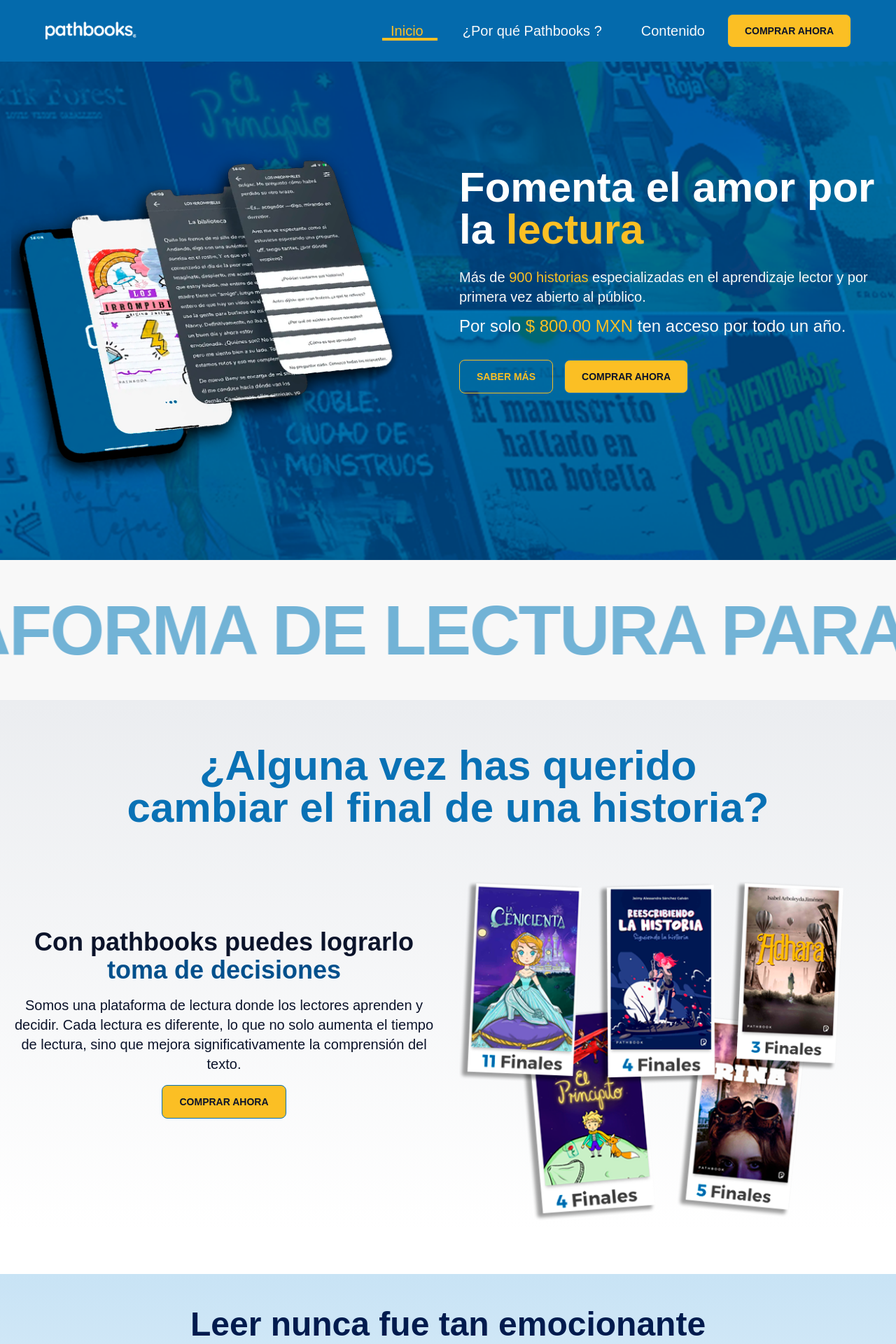
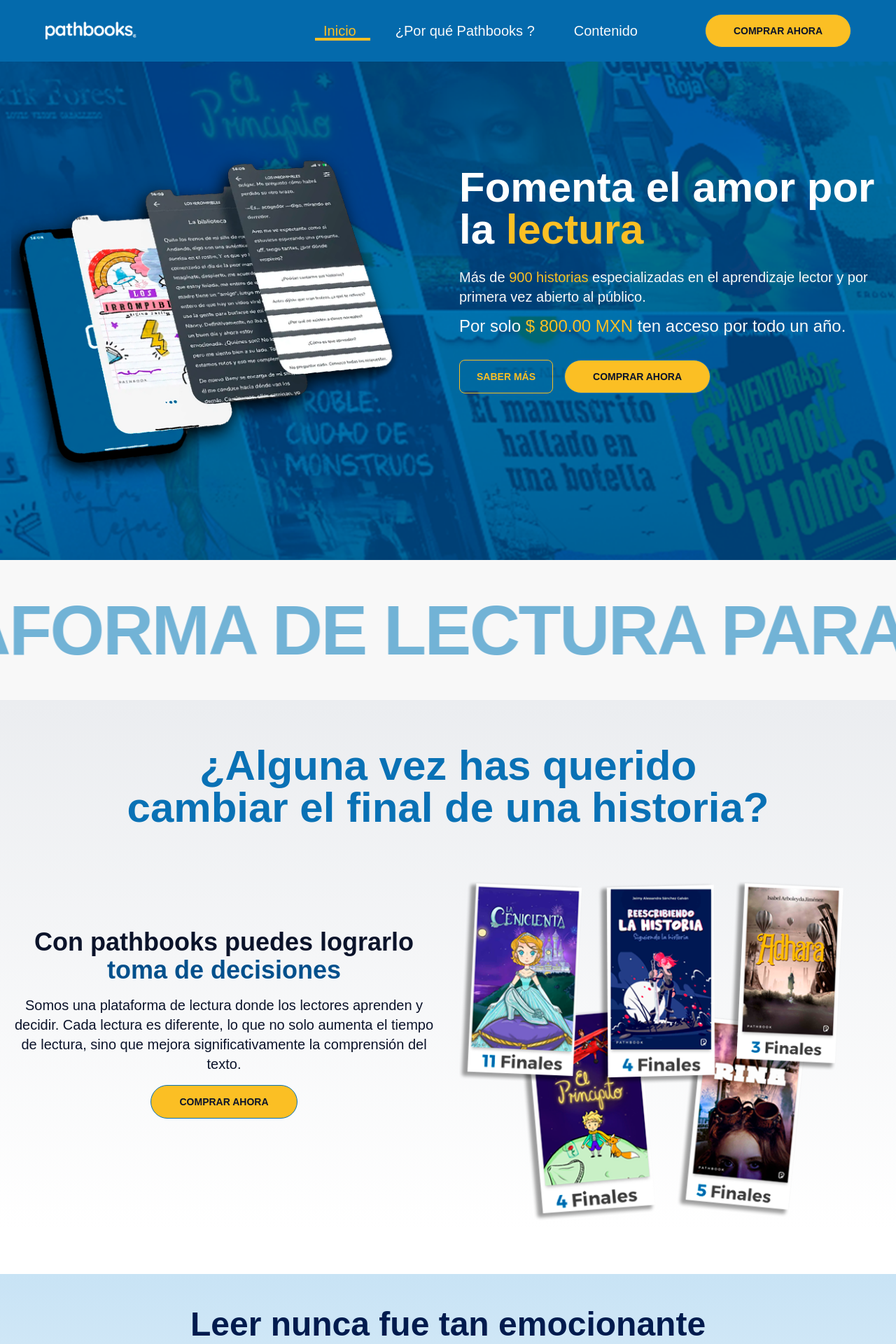
Before and after one commit to victorLagunaSau/pathbooksOfferts, a Next.js app: page / in a window 1280 px wide. Shown: the top 1920 px of the page at 70% size. Built offline with nearby package versions, Linux system fonts and the light colour scheme.

Commit message:
botones nuevos con pixel

```diff
--- /dev/null
+++ b/components/Buttons/ButtonComprar.js
@@ -0,0 +1,22 @@
+// components/BotonComprar.jsx
+import React from "react";
+
+const BotonComprar = () => {
+  const handleClick = () => {
+    if (typeof window !== "undefined" && typeof fbq === "function") {
+      fbq("trackCustom", "irAComprarLanding");
+    }
+  };
+
+  return (
+    <a
+      href="#comprar"
+      onClick={handleClick}
+      className="btn btn-primary bg-yellow-500 hover:bg-yellow-700 text-black-100 hover:text-white-100 px-10 py-3 rounded-full transition-all"
+    >
+      Comprar ahora
+    </a>
+  );
+};
+
+export default BotonComprar;
--- a/components/Home001.js
+++ b/components/Home001.js
@@ -3,6 +3,7 @@
 import {motion} from "framer-motion";
 import getScrollAnimation from "../utils/getScrollAnimation";
 import ScrollAnimationWrapper from "./Layout/ScrollAnimationWrapper";
+import ButtonComprar from "./Buttons/ButtonComprar";
 
 const Home001 = () => {
     const scrollAnimation = useMemo(() => getScrollAnimation(), []);
@@ -58,11 +59,7 @@
                                     className="btn btn-outline border-yellow-500 text-yellow-500 hover:bg-yellow-500 hover:text-yellow-700 px-6 py-3 rounded-lg transition-all">
                                     Saber más
                                 </a>
-                                 <a
-                                  href="#comprar"
-                                  className="btn btn-primary bg-yellow-500 hover:bg-yellow-700 text-black-100 hover:text-white-100 px-6 py-3 rounded-lg transition-all">
-                                  Comprar ahora
-                                </a>
+                                 <ButtonComprar/>
                             </div>
                         </motion.div>
                     </ScrollAnimationWrapper>
--- a/components/Home002.js
+++ b/components/Home002.js
@@ -3,6 +3,7 @@
 import {motion} from "framer-motion";
 import getScrollAnimation from "../utils/getScrollAnimation";
 import ScrollAnimationWrapper from "./Layout/ScrollAnimationWrapper";
+import ButtonComprar from "./Buttons/ButtonComprar";
 
 const Home002 = () => {
     const scrollAnimation = useMemo(() => getScrollAnimation(), []);
@@ -41,11 +42,7 @@
                             </p>
 
                             <div className="flex flex-col sm:flex-row gap-4 justify-center ">
-                                 <a
-                                  href="#comprar"
-                                  className="btn btn-primary bg-yellow-500 hover:bg-yellow-700 text-black-100 hover:text-white-100 px-6 py-3 rounded-lg transition-all">
-                                  Comprar ahora
-                                </a>
+                                 <ButtonComprar/>
                             </div>
                         </motion.div>
                     </ScrollAnimationWrapper>
--- a/components/Home004.js
+++ b/components/Home004.js
@@ -3,6 +3,7 @@
 import getScrollAnimation from "../utils/getScrollAnimation";
 import ScrollAnimationWrapper from "./Layout/ScrollAnimationWrapper";
 import Image from "next/image";
+import ButtonComprar from "./Buttons/ButtonComprar";
 
 const Home004 = () => {
     const scrollAnimation = useMemo(() => getScrollAnimation(), []);
@@ -42,11 +43,7 @@
 
                         {/* Botón */}
                         <div className="flex justify-center">
-                                 <a
-                                  href="#comprar"
-                                  className="btn btn-primary bg-yellow-500 hover:bg-yellow-700 text-black-100 hover:text-white-100 px-6 py-3 rounded-lg transition-all">
-                                  Comprar ahora
-                                </a>
+                                 <ButtonComprar/>
                         </div>
                     </motion.div>
                 </ScrollAnimationWrapper>
--- a/components/HomeComprar.js
+++ b/components/HomeComprar.js
@@ -1,7 +1,14 @@
-import React, { useState } from "react";
+import React, {useState} from "react";
 
 const Comprar = () => {
     const [showModal, setShowModal] = useState(false);
+
+    const handleClick = () => {
+        if (typeof window !== "undefined" && typeof fbq === "function") {
+            fbq("trackCustom", "irAPagar");
+        }
+        setShowModal(true);
+    };
 
     return (
         <section
@@ -13,52 +20,71 @@
                     Pathbooks es una <span className="text-yellow-500">compra segura</span>
                 </h2>
                 <p className="text-gray-700 text-2xl mb-12">
-          Disfruta del acceso ilimitado a todas nuestras historias interactivas con una sola compra. Sin suscripciones, sin cargos ocultos.
+                    Disfruta del acceso ilimitado a todas nuestras historias interactivas con una sola compra. Sin
+                    suscripciones, sin cargos ocultos.
                 </p>
-        {/* Botón */}
-        <div className="mt-6 mb-8">
+
+                {/* Tarjeta de precio con descuento */}
+                <div
+                    className="bg-yellow-50 border border-yellow-200 rounded-2xl p-10 mb-12 shadow-xl max-w-3xl mx-auto text-center">
+                    <p className="text-3xl md:text-4xl font-bold text-black-100 mb-4">
+                        Oferta especial: <span className="text-yellow-600">"Promueve el amor por la lectura"</span>
+                    </p>
+
+                    <p className="text-gray-700 text-lg">Precio original:</p>
+                    <p className="text-3xl text-gray-500 line-through mb-2">$1,480 MXN</p>
+
+                    <p className="text-green-600 text-lg font-semibold">
+                        ¡Aprovecha un <span className="text-green-700 font-bold">47% de descuento!</span>
+                    </p>
+
+                    <p className="text-5xl font-bold text-yellow-600 mt-2 mb-4">$789 MXN</p>
+                    <p className="text-gray-600 text-base">Pago único, sin suscripciones. Acceso total por 1 año.</p>
+
+                    <div className="mt-8">
                         <button
-            onClick={() => setShowModal(true)}
-            className="inline-block bg-yellow-500 hover:bg-yellow-600 text-black-500 font-bold text-xl px-10 py-4 rounded-lg shadow-lg transition duration-300"
+                            onClick={handleClick}
+                            className="w-full sm:w-auto px-12 py-4 text-xl sm:text-2xl font-semibold rounded-full bg-yellow-500 hover:bg-yellow-700 text-black-100 hover:text-white-100 transition-all"
                         >
                             Ir a registrarme y comprar
                         </button>
                     </div>
+                </div>
+                                <h2 className="text-3xl md:text-4xl font-bold text-azulpathbooks mb-6">
+                    Registrarte y leer es muy <span className="text-yellow-500">fácil</span>
+                </h2>
+                {/* Pasos */}
                 <div className="grid md:grid-cols-3 gap-8 text-left">
-          {/* Paso 1 */}
-          <div className="bg-gray-50 shadow-md rounded-xl p-6 border border-yellow-100 hover:shadow-xl transition">
+                    <div
+                        className="bg-gray-50 shadow-md rounded-xl p-6 border border-yellow-100 hover:shadow-xl transition">
                         <div className="text-2xl font-semibold mb-4 text-yellow-500">1. Crea tu usuario</div>
-            <p className="text-gray-600">
-              Solo necesitas elegir un nombre de usuario único. Este te permitirá volver a ingresar fácilmente y guardar tu progreso. ¡Relájate, no pedimos nada más!
-            </p>
+                        <p className="text-gray-600">Solo necesitas elegir un nombre de usuario único. Este te permitirá
+                            volver a ingresar fácilmente y guardar tu progreso. ¡Relájate, no pedimos nada más!</p>
                     </div>
 
-          {/* Paso 2 */}
-          <div className="bg-gray-50 shadow-md rounded-xl p-6 border border-yellow-100 hover:shadow-xl transition">
+                    <div
+                        className="bg-gray-50 shadow-md rounded-xl p-6 border border-yellow-100 hover:shadow-xl transition">
                         <div className="text-2xl font-semibold mb-4 text-yellow-500">2. Elige tu contraseña</div>
-            <p className="text-gray-600">
-              Por seguridad, solo te pedimos una contraseña. No compartimos tus datos, y no recibirás correos molestos. Tu cuenta es solo tuya.
-            </p>
+                        <p className="text-gray-600">Por seguridad, solo te pedimos una contraseña. No compartimos tus
+                            datos, y no recibirás correos molestos. Tu cuenta es solo tuya.</p>
                     </div>
 
-          {/* Paso 3 */}
-          <div className="bg-gray-50 shadow-md rounded-xl p-6 border border-yellow-100 hover:shadow-xl transition">
+                    <div
+                        className="bg-gray-50 shadow-md rounded-xl p-6 border border-yellow-100 hover:shadow-xl transition">
                         <div className="text-2xl font-semibold mb-4 text-yellow-500">3. Realiza un único pago</div>
-            <p className="text-gray-600">
-              Puedes pagar con <strong>PayPal</strong> o tarjeta. Es un pago único, sin suscripción. Tendrás acceso a todo el contenido actual y nuevo por un año completo.
-            </p>
+                        <p className="text-gray-600">Puedes pagar con <strong>PayPal</strong> o tarjeta. Es un pago
+                            único, sin suscripción. Tendrás acceso a todo el contenido actual y nuevo por un año
+                            completo.</p>
                     </div>
                 </div>
-
-
             </div>
 
             {/* Modal con iframe */}
             {showModal && (
-  <div className="fixed inset-0 z-50 flex items-center justify-center bg-black/60 backdrop-blur-sm px-2 sm:px-4">
-    <div className="bg-white rounded-xl shadow-2xl w-full max-w-4xl relative overflow-hidden animate-fade-in-up h-[95vh] flex flex-col">
-
-      {/* Botón cerrar */}
+                <div
+                    className="fixed inset-0 z-50 flex items-center justify-center bg-black/60 backdrop-blur-sm px-2 sm:px-4">
+                    <div
+                        className="bg-white rounded-xl shadow-2xl w-full max-w-4xl relative overflow-hidden animate-fade-in-up h-[95vh] flex flex-col">
                         <div className="flex justify-end p-2 sm:p-4 z-20 bg-white-500">
                             <button
                                 onClick={() => setShowModal(false)}
@@ -68,8 +94,6 @@
                                 &times;
                             </button>
                         </div>
-
-      {/* Iframe */}
                         <div className="flex-1 w-full">
                             <iframe
                                 src="https://www.pathbooks.app/pay/pNHZavvBwzwDyjeNOUij"
@@ -80,7 +104,6 @@
                     </div>
                 </div>
             )}
-
         </section>
     );
 };
--- a/components/Layout/Header.js
+++ b/components/Layout/Header.js
@@ -1,4 +1,5 @@
 import React, {useState, useEffect, useRef} from "react";
+import ButtonComprar from "../Buttons/ButtonComprar";
 
 const Header = () => {
     const [scrollActive, setScrollActive] = useState(false);
@@ -85,7 +86,7 @@
 
 
                         {/* Desktop Nav */}
-                        <ul className="hidden lg:flex items-center space-x-6 relative">
+                        <ul className="hidden lg:flex items-center space-x-6 relative mr-16">
                             {sections.map((section) => (
                                 <li key={section}>
                                     <a
@@ -108,11 +109,8 @@
                             />
                         </ul>
 
-                        <a
-                            href="#comprar"
-                            className="btn btn-primary bg-yellow-500 hover:bg-yellow-700 text-black-100 hover:text-white-100 px-6 py-3 rounded-lg transition-all">
-                            Comprar ahora
-                        </a>
+                        <ButtonComprar/>
+
 
                         {/* Menú hamburguesa */}
                         <div className="lg:hidden">
--- a/pages/_app.js
+++ b/pages/_app.js
@@ -1,7 +1,33 @@
 import "../styles/globals.css";
+import Script from "next/script";
 
 function MyApp({ Component, pageProps }) {
-  return <Component {...pageProps} />
+  return (
+    <>
+      {/* Código del Pixel de Facebook */}
+      <Script
+        id="facebook-pixel"
+        strategy="afterInteractive"
+        dangerouslySetInnerHTML={{
+          __html: `
+            !function(f,b,e,v,n,t,s)
+            {if(f.fbq)return;n=f.fbq=function(){n.callMethod?
+            n.callMethod.apply(n,arguments):n.queue.push(arguments)};
+            if(!f._fbq)f._fbq=n;n.push=n;n.loaded=!0;n.version='2.0';
+            n.queue=[];t=b.createElement(e);t.async=!0;
+            t.src=v;s=b.getElementsByTagName(e)[0];
+            s.parentNode.insertBefore(t,s)}(window, document,'script',
+            'https://connect.facebook.net/en_US/fbevents.js');
+            fbq('init', '1220388836238965');
+            fbq('track', 'PageView');
+          `,
+        }}
+      />
+
+      {/* Tu app */}
+      <Component {...pageProps} />
+    </>
+  );
 }
 
-export default MyApp
+export default MyApp;
```
Lines whose indentation alone changed are shown as unchanged.
